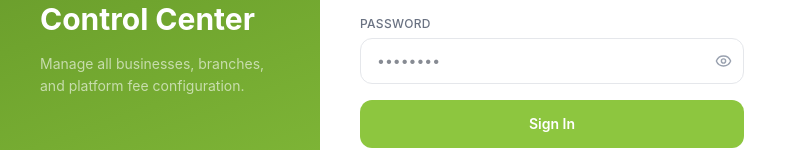
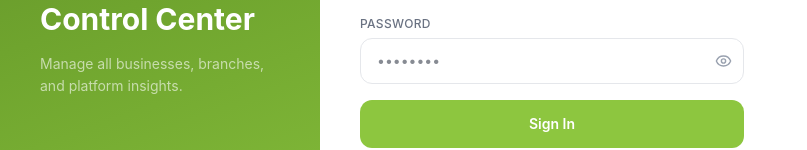
Before and after one commit to Medkana-Innovex/salesify_Frontend, a React (Vite) app: page /superadmin/login in a window 1280 px wide. Shown: the part 404-554 px from the top of the page, without its empty margins (0-807 px from the left). Built offline with nearby package versions, Linux system fonts and the light colour scheme; no server answers.

Commit message:
update the super admin login text

```diff
--- a/src/pages/superadmin/Login.tsx
+++ b/src/pages/superadmin/Login.tsx
@@ -45,7 +45,7 @@ export default function SuperAdminLogin() {
             Platform<br />Control Center
           </h2>
           <p className="text-white/60 text-sm leading-relaxed">
-            Manage all businesses, branches, and platform fee configuration.
+            Manage all businesses, branches, and platform insights.
           </p>
         </div>
         <p className="text-white/30 text-xs">© 2026 Medkainovex</p>
```
